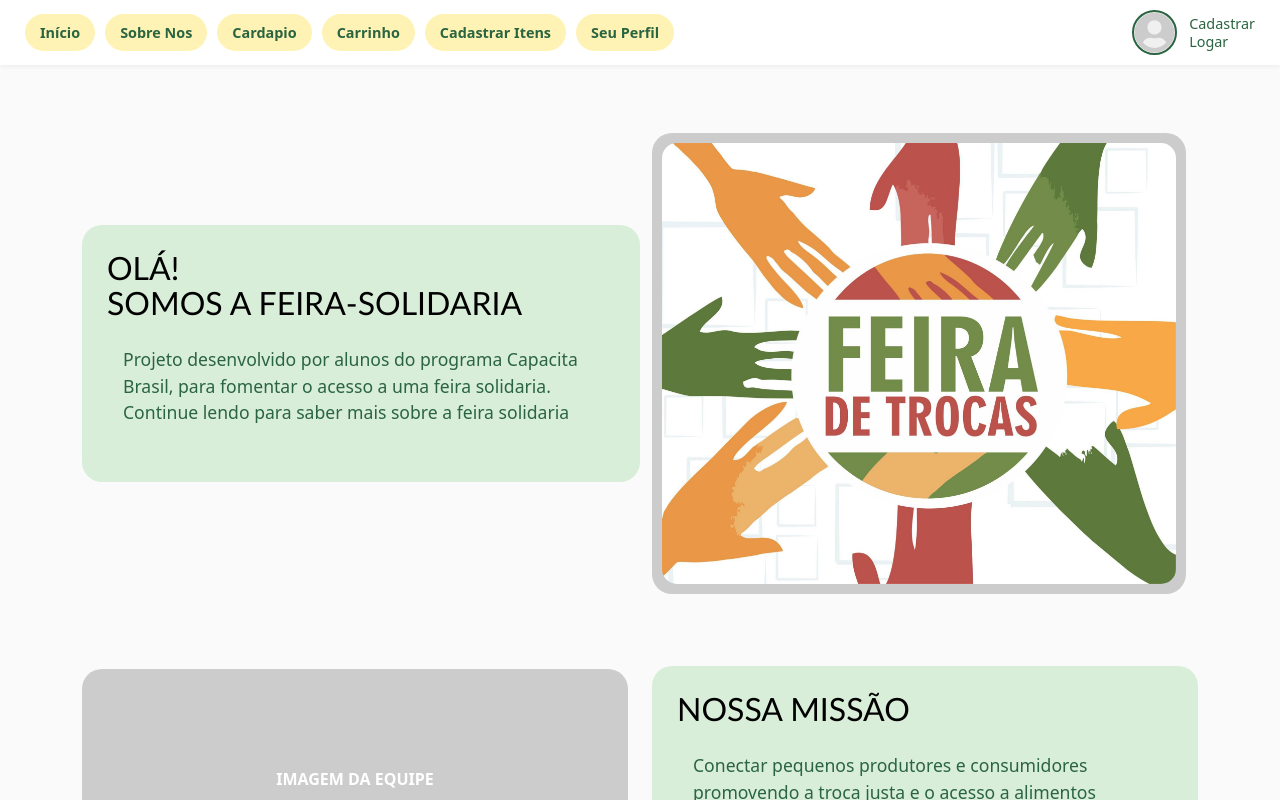
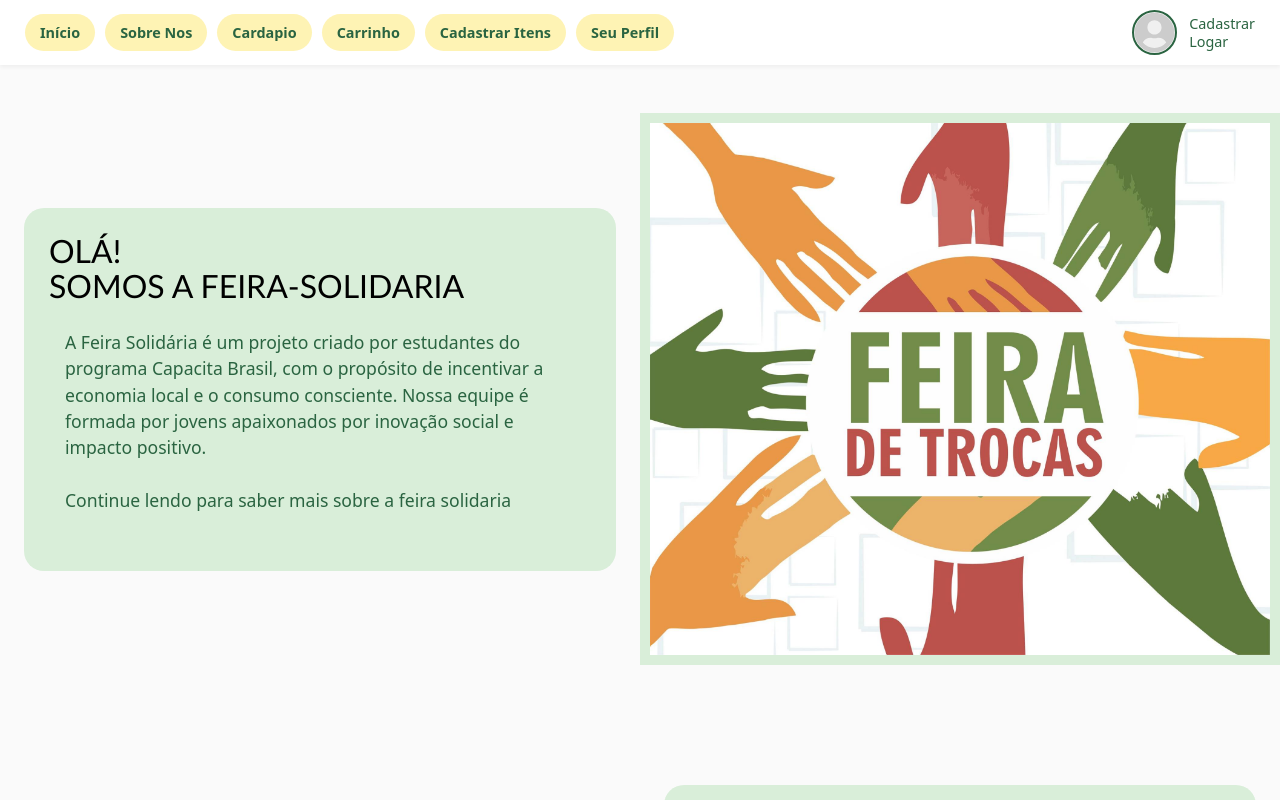
Before and after one commit to Gustavo-Nog/feira-solidaria, a React (Vite) app in the folder frontend/: page /sobre-nos in a window 1280 px wide. Built offline with nearby package versions, Linux system fonts and the light colour scheme; no server answers.

Commit message:
feat: ajusta conteúdo e estilo da página Sobre Nós

```diff
--- a/frontend/src/pages/Sobre-nos/SobreNos.css
+++ b/frontend/src/pages/Sobre-nos/SobreNos.css
@@ -7,13 +7,18 @@
   padding: 1rem;
 }
 
+section.container-fluid {
+  margin-bottom: 0;
+  padding-bottom: 0;
+}
+
 .mission-card {
   background-color: #d9eed9;
   /* Verde bem claro */
   border-radius: 20px;
   padding: 25px;
   color: #2A6441;
-  margin-bottom: 20px;
+  margin-bottom: 0px;
 }
 
 .mission-card h1,
@@ -31,13 +36,28 @@
   display: flex;
   align-items: center;
   justify-content: center;
-  min-height: 200px;
+  min-height: 100px;
+  margin-bottom: 0;
 }
 
 .hero-image-container img.image-styled {
   border-radius: 15px;
+  border: 10px solid #d9eed9;
   max-width: 100%;
   max-height: 100%;
+  object-fit: cover;
+}
+
+.hero-image-container.no-radius {
+  border-radius: 0;
+  padding: 0;
+  min-height: 50%;
+}
+
+.hero-image-container.no-radius img {
+  border-radius: 0;
+  height: 100%;
+  width: 100%;
   object-fit: cover;
 }
 
@@ -49,6 +69,13 @@
   font-size: 1.1rem;
 }
 
+/* Remove margem lateral nos containers para tela grande */
+@media (min-width: 992px) {
+  .sobrenos-container {
+    padding: 0;
+  }
+}
+
 @media (max-width: 768px) {
   .responsive-heading {
     font-size: 1.5rem;
--- a/frontend/src/pages/Sobre-nos/SobreNos.jsx
+++ b/frontend/src/pages/Sobre-nos/SobreNos.jsx
@@ -1,4 +1,5 @@
 import "./SobreNos.css";
+import EquipeCarrosel from "../../components/EquipeCarrosel/EquipeCarrosel";
 import feiraLogo from '../../assets/logo-feira.jpg';
 
 function SobreNos() {
@@ -6,9 +7,9 @@ function SobreNos() {
     <>
       <div className="sobrenos-container">
         {/* Primeira seção: texto à esquerda e imagem à direita */}
-        <section className="container py-5 p-4">
-          <div className="row align-items-center">
-            <section className="col-md-6 p-0 m-0 order-1 order-md-1">
+        <section className="container-fluid py-5 px-0">
+          <div className="row g-0 align-items-center">
+            <section className="col-12 col-md-6 p-0 m-0 order-1 order-md-1 p-4">
               <div className="mission-card">
                 <h1 className="responsive-heading">
                   Olá!
@@ -16,8 +17,10 @@ function SobreNos() {
                   Somos a feira-solidaria
                 </h1>
                 <p className="responsive-paragraph">
-                  Projeto desenvolvido por alunos do programa Capacita Brasil,
-                  para fomentar o acesso a uma feira solidaria.
+                  A Feira Solidária é um projeto criado por estudantes do programa Capacita Brasil,
+                  com o propósito de incentivar a economia local e o consumo consciente.
+                  Nossa equipe é formada por jovens apaixonados por inovação social e impacto positivo.
+                  <br />
                   <br />
                   Continue lendo para saber mais sobre a feira solidaria
                 </p>
@@ -25,13 +28,18 @@ function SobreNos() {
               </div>
 
             </section>
-            <section className="col-md-6 text-center order-2 order-md-2" >
-              <div className="hero-image-container ">
+            <section className="col-12 col-md-6 text-center order-2 order-md-2 p-0" >
+              <div className="hero-image-container no-radius">
                 <img
                   src={feiraLogo}
-                  alt="Equipe de desenvolvimento"
+                  alt="Equipe de desenvolvime// você vai criar esse CSS a seguirnto"
                   className="img-fluid image-styled"
-                  style={{ maxWidth: '100%' }}
+                  style={{
+                    width: '100%',
+                    height: 'auto',
+                    maxHeight: '100vh',
+                    objectFit: 'contain'
+                  }}
                 />
               </div>
             </section>
@@ -39,21 +47,23 @@ function SobreNos() {
         </section>
 
         {/* Segunda seção: imagem à esquerda e texto à direita */}
-        <section className="container py-4">
-          <div className="row align-items-center">
-            <section className="col-md-6 text-center order-2 order-md-1">
-              <div className="hero-image-container">
+        <section className="container-fluid py-5 px-0">
+          <div className="row g-0 align-items-center">
+            <section className="col-12 col-md-6 text-center order-2 order-md-1 p-0">
+              <div className="hero-image-container no-radius">
                 {/* <img src={equipeDesenvolvedora} alt="Equipe de desenvolvimento" className="img-fluid image-styled" /> */}
                 <p className="image-placeholder">IMAGEM DA EQUIPE</p>
               </div>
             </section>
-            <section className="col-md-6 order-1 order-md-2">
+            <section className="col-12 col-md-6 order-1 order-md-2 p-4">
               <div className="mission-card">
                 <h1 className="responsive-heading">
                   Nossa Missão
                 </h1>
                 <p className="responsive-paragraph">
-                  Conectar pequenos produtores e consumidores promovendo a troca justa e o acesso a alimentos frescos e de qualidade.
+                  Conectar pequenos produtores com consumidores locais,
+                  promovendo trocas justas e fortalecendo a economia sustentável.
+                  Queremos criar um ambiente onde todos saem ganhando.
                 </p>
               </div>
             </section>
@@ -61,8 +71,32 @@ function SobreNos() {
         </section>
 
         {/* Seções futuras */}
-        <section className="container py-4"></section>
-        <section className="container py-4"></section>
+        <section className="container-fluid py-5 px-0">
+          <div className="row g-0 align-items-center">
+            <section className="col-12 col-md-6 p-0 m-0 order-1 order-md-1 p-4">
+              <div className="mission-card">
+                <h1 className="responsive-heading">
+                  O que nos move
+                </h1>
+                <p className="responsive-paragraph">
+                  Acreditamos que um consumo consciente transforma comunidades.
+                  Por isso, buscamos impactar positivamente tanto quem produz quanto quem consome,
+                  criando laços de confiança e respeito.
+                </p>
+
+              </div>
+
+            </section>
+            <section className="col-12 col-md-6 text-center order-2 order-md-2 p-0">
+              <div className="hero-image-container no-radius">
+                {/* <img src={equipeDesenvolvedora} alt="Equipe de desenvolvimento" className="img-fluid image-styled" /> */}
+                <p className="image-placeholder">IMAGEM ILUSTRATIVA</p>
+              </div>
+            </section>
+          </div>
+        </section>
+
+        <EquipeCarrosel />
       </div>
     </>
   );
```
